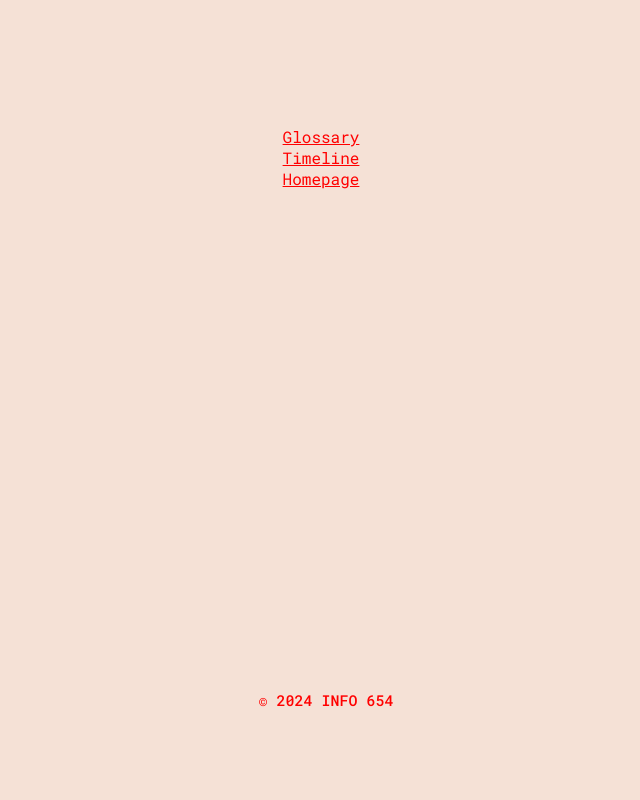
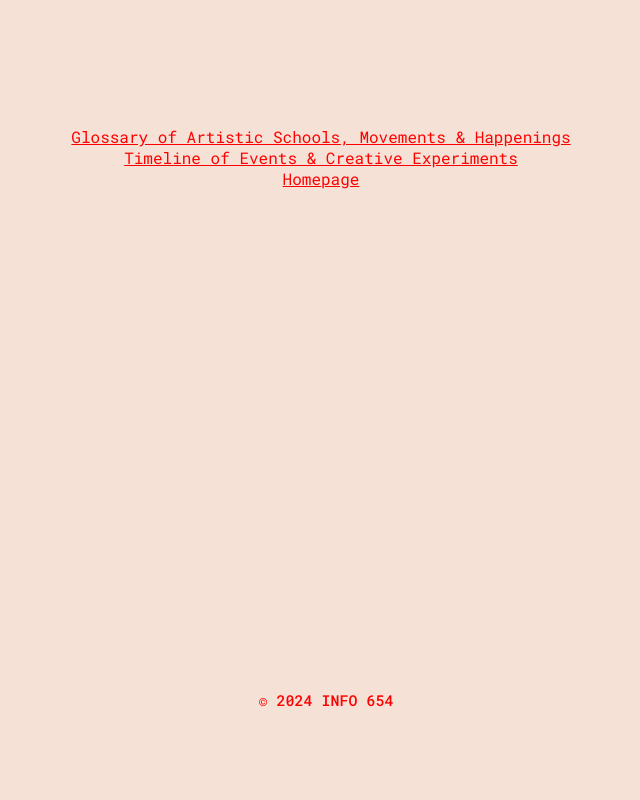
Before and after one commit to jaisamd/EastVillageSite, a plain HTML site: page timeline.html in a window 1280 px wide. Shown: the top 800 px of the page, without its empty margins (314-954 px from the left). Drawn offline with Linux system fonts and the light colour scheme; some packages are replaced by stand-ins of ours.

Commit message:
Update timeline.html

```diff
--- a/timeline.html
+++ b/timeline.html
@@ -100,8 +100,8 @@
 
   <div id="topnav">
     <ul class="no-bullets">
-      <li><a href="glossary.html">Glossary</a></li>
-      <li><a href="timeline.html">Timeline</a></li>
+      <li><a href="glossary.html">Glossary of Artistic Schools, Movements & Happenings</a></li>
+      <li><a href="timeline.html">Timeline of Events & Creative Experiments</a></li>
       <li><a href="homepage.html">Homepage</a></li>
     </ul>
   </div>
```
